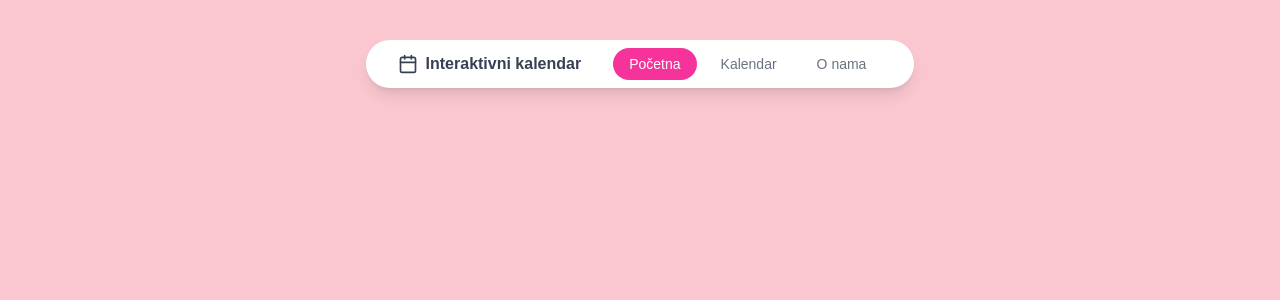
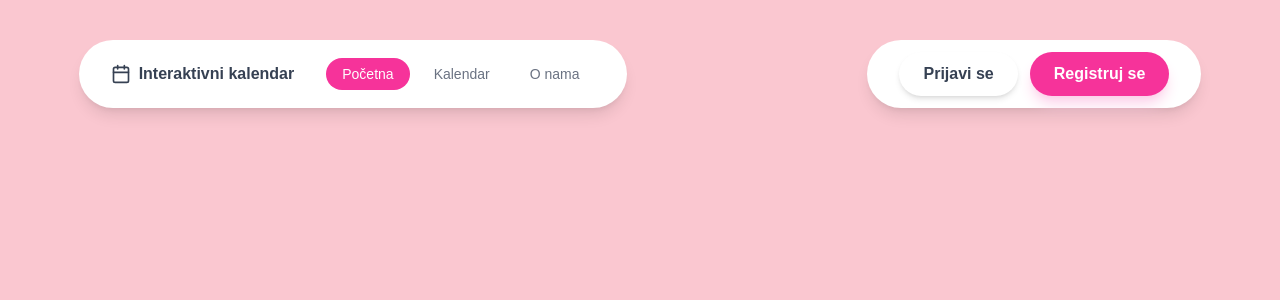
Before and after one commit to elab-development/internet-tehnologije-2025-interaktivnikalendar_2022_0196, a Next.js app: page / in a window 1280 px wide. Shown: the top 300 px of the page. Built offline with nearby package versions, Linux system fonts and the light colour scheme.

Commit message:
Dodata Button komponenta i azuriran Navbar

```diff
--- /dev/null
+++ b/app/components/Button.tsx
@@ -0,0 +1,57 @@
+"use client";
+import Link from 'next/link';
+import React from 'react';
+
+interface ButtonProps {
+  label: string;
+  onClick?: () => void;
+  href?: string;
+  variant?: 'login' | 'register' | 'add' | 'edit' | 'delete';
+  type?: 'button' | 'submit' | 'reset';
+  className?: string;
+}
+
+const Button = ({
+    label,
+    onClick,
+    href,
+    variant = 'login',
+    type = 'button',
+    className = ''
+}:ButtonProps)  => {   //Koristimo definiciju tipova odozgo iz interfejsa
+
+  const styles = {
+    login: "bg-white text-gray-700 hover:bg-pink-50 hover:text-pink-600 shadow-md",
+    register: "bg-pink-500 text-white hover:bg-pink-600 shadow-pink-200",
+    add: "bg-emerald-500 text-white hover:bg-emerald-600 shadow-emerald-200",
+    edit: "bg-amber-500 text-white hover:bg-amber-600 shadow-amber-200",
+    delete: "bg-red-500 text-white hover:bg-red-600 shadow-red-200"
+  };
+
+  const buttonClass = `${styles[variant]} px-6 py-2.5 rounded-full font-semibold shadow-lg transition-all active:scale-95 cursor-pointer ${className}`;
+
+  // Ako je link
+  if (href) {
+    return (
+      <Link href={href} className={buttonClass}>
+        {label}
+      </Link>
+    );
+  }
+
+  // Ako je obično dugme
+  return (
+    <button
+      type={type}  //postavlja tip dugmeta (button, submit, reset)
+      onClick={onClick}
+      className={buttonClass}
+    >
+      {label}
+    </button>
+  );
+};
+
+
+
+
+export default Button
--- a/app/components/Navbar.tsx
+++ b/app/components/Navbar.tsx
@@ -3,6 +3,7 @@ import Link from 'next/link'
 import React from 'react'
 import { FiCalendar } from 'react-icons/fi'
 import { usePathname } from 'next/navigation'
+import Button from './Button'
 
 const Navbar = () => {
 
@@ -16,6 +17,7 @@ const Navbar = () => {
 
   return (
     <nav className='w-full flex justify-center mt-10'>
+      <div className='flex items-stretch gap-60'>
 
         {/*navbar kapsula */}
         <div className='bg-white rounded-full shadow-lg px-8 py-3 flex items-center gap-8'>
@@ -44,6 +46,23 @@ const Navbar = () => {
         </ul>
 
         </div>
+
+        {/*Auth kapsula */}
+        <div className='bg-white rounded-full shadow-lg px-8 py-3 flex items-center gap-3'>
+          <Button
+          variant='login'
+          label='Prijavi se'
+          href='/prijava'
+
+          />
+          <Button
+          variant='register'
+          label='Registruj se'
+          href='/registracija'
+          />
+        </div>
+
+      </div>
     </nav>
 
   )
```
